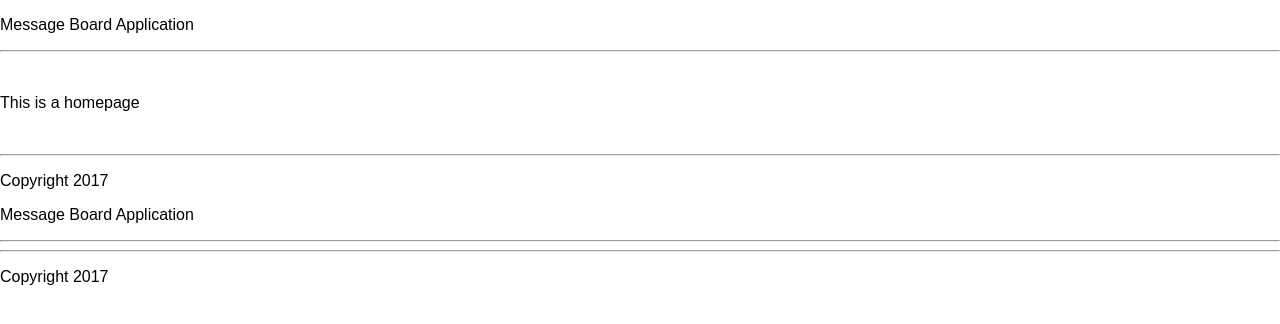
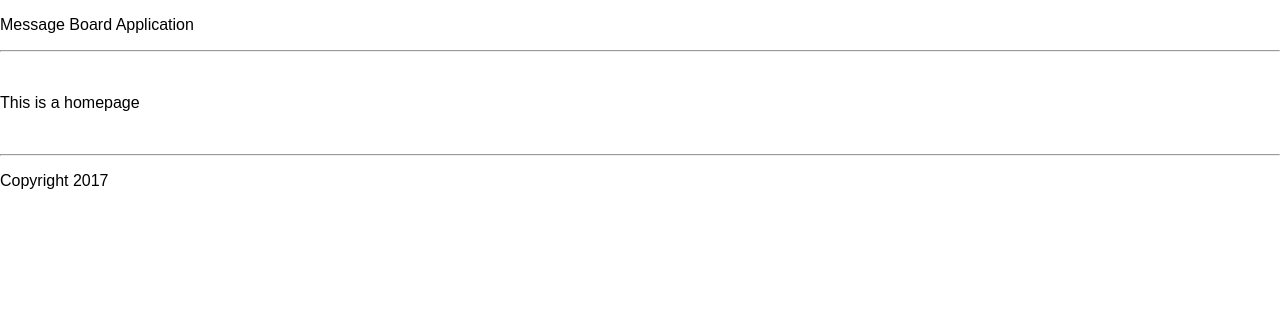
Before and after one commit to ericbastarache/message-board, a React (Create React App) app: page / in a window 1280 px wide. Shown: the top 324 px of the page. Built offline with nearby package versions, Linux system fonts and the light colour scheme.

Commit message:
Removed duplicate markup

```diff
--- a/src/App.js
+++ b/src/App.js
@@ -14,11 +14,6 @@ class App extends Component {
             <br /><p>This is a homepage</p><br />
             <Footer footerText="Copyright 2017"/>
           </div>
-
-          <div>
-            <Header headerText="Message Board Application"/>
-            <Footer footerText="Copyright 2017"/>
-          </div>
         </div>
       </Router>
     );
```
